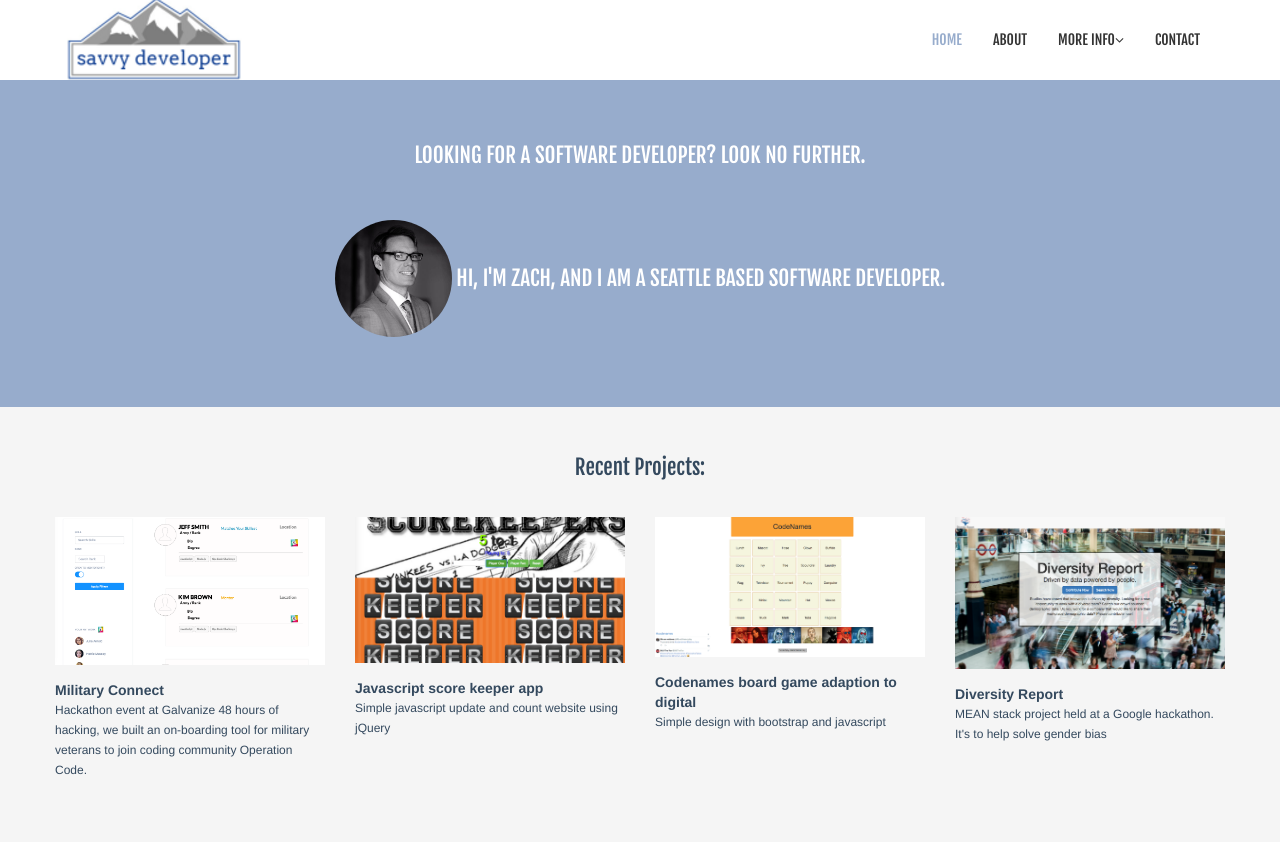
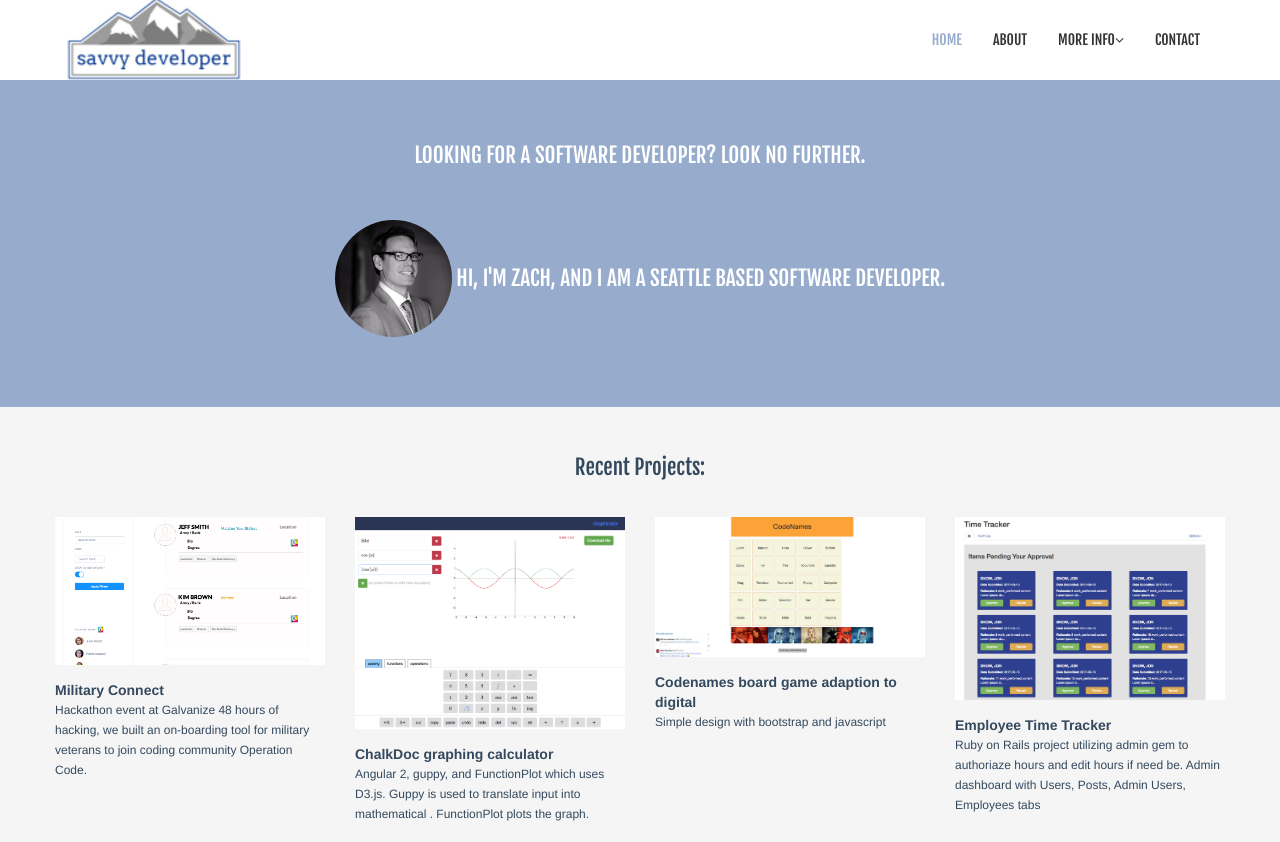
Before and after one commit to ziggity/new_folio, a plain HTML site: page index.html in a window 1280 px wide. Shown: the top 842 px of the page. Drawn offline with Linux system fonts and the light colour scheme.

Commit message:
add chalkdoc firebase app and time tracker rails app

```diff
--- a/index.html
+++ b/index.html
@@ -109,21 +109,21 @@
             <!--Item 2-->
             <li>
                 <div class="preview">
-                    <img alt=" " src="images/scorekeeper.png">
+                    <img alt=" " src="images/chalkdoc.png">
                     <div class="overlay">
                     </div>
                     <div class="links">
-                        <a data-toggle="modal" href="#modal-8"><i class="icon-eye-open"></i></a><a href="https://cdn.rawgit.com/ziggity/scorekeeper_js/d348f38a/ScoreKeeper.html"><i class="icon-link"></i></a>
+                        <a data-toggle="modal" href="#modal-8"><i class="icon-eye-open"></i></a><a href="https://chalkdoc2.firebaseapp.com/"><i class="icon-link"></i></a>
                     </div>
                 </div>
                 <div class="desc">
-                    <h5>Javascript score keeper app</h5>
-                    <h7>Simple javascript update and count website using jQuery</h7>
+                    <h5>ChalkDoc graphing calculator</h5>
+                    <h7>Angular 2, guppy, and FunctionPlot which uses D3.js. Guppy is used to translate input into mathematical . FunctionPlot plots the graph. </h7>
                 </div>
                 <div id="modal-8" class="modal hide fade">
                     <a class="close-modal" href="javascript:;" data-dismiss="modal" aria-hidden="true"><i class="icon-remove"></i></a>
                     <div class="modal-body">
-                        <img src="images/scorekeeper.png" alt=" " width="100%" style="max-height:400px">
+                        <img src="images/chalkdoc.png" alt=" " width="100%" style="max-height:400px">
                     </div>
                 </div>
             </li>
@@ -155,16 +155,16 @@
             <!--Item 4-->
             <li>
                 <div class="preview">
-                    <img alt="diversity-report" src="images/diversityreport.png">
+                    <img alt="diversity-report" src="images/timetracker.png">
                     <div class="overlay">
                     </div>
                     <div class="links">
-                        <a data-toggle="modal" href="#modal-4"><i class="icon-eye-open"></i></a><a href="http://diversityreport.herokuapp.com/#/" target="_blank"><i class="icon-link"></i></a>
+                        <a data-toggle="modal" href="#modal-4"><i class="icon-eye-open"></i></a><a href="https://overtimesnew.herokuapp.com/users/sign_in" target="_blank"><i class="icon-link"></i></a>
                     </div>
                 </div>
                 <div class="desc">
-                    <h5>Diversity Report</h5>
-                        <h7>MEAN stack project held at a Google hackathon. It's to help solve gender bias</h7>
+                    <h5>Employee Time Tracker</h5>
+                        <h7>Ruby on Rails project utilizing admin gem to authoriaze hours and edit hours if need be. Admin dashboard with Users, Posts, Admin Users, Employees tabs</h7>
                 </div>
                 <div id="modal-4" class="modal hide fade">
                     <a class="close-modal" href="javascript:;" data-dismiss="modal" aria-hidden="true"><i class="icon-remove"></i></a>
```
Also changed, not shown: images/chalkdoc.png (added), images/timetracker.png (added).
